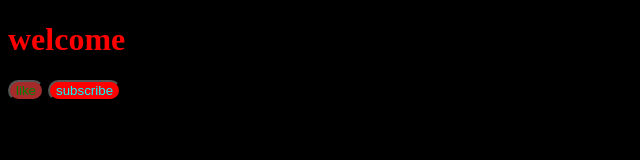
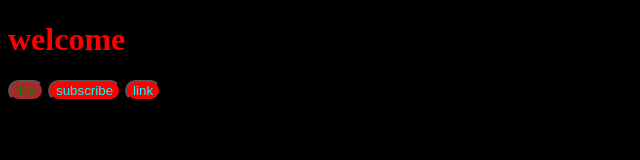
Before and after one commit to yuvrajmehta270-lgtm/apnacollege-student-, a plain HTML site: page index.html in a window 1280 px wide. Shown: the full height of the page, 0-640 px from the left. Drawn offline with Linux system fonts and the light colour scheme.

Commit message:
new commit made in main

```diff
--- a/index.html
+++ b/index.html
@@ -10,5 +10,6 @@
     <h1>welcome</h1>
     <button class="Like">like </button>
     <button>subscribe</button>
+    <button>link</button>
 </body>
 </html>
```
